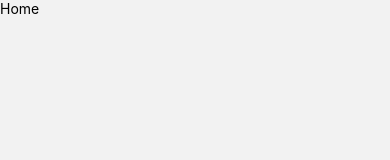
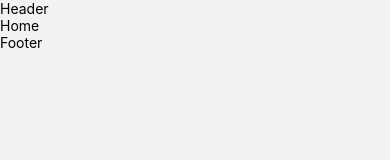
Before and after one commit to naseemkhandev/native-ecommerce-app, a React Native app in the folder client/: screen /Home in a window 390 px wide. Shown: the top 160 px of the page. Built offline with nearby package versions, Linux system fonts and the light colour scheme.

Commit message:
feat: Add App Layout

```diff
--- /dev/null
+++ b/client/src/layouts/Footer.jsx
@@ -0,0 +1,10 @@
+import {View, Text} from 'react-native';
+
+const Footer = () => {
+  return (
+    <View>
+      <Text>Footer</Text>
+    </View>
+  );
+};
+export default Footer;
--- /dev/null
+++ b/client/src/layouts/Header.jsx
@@ -0,0 +1,10 @@
+import {View, Text} from 'react-native';
+
+const Header = () => {
+  return (
+    <View>
+      <Text>Header</Text>
+    </View>
+  );
+};
+export default Header;
--- /dev/null
+++ b/client/src/layouts/RootLayout.jsx
@@ -0,0 +1,15 @@
+import {View, SafeAreaView} from 'react-native';
+
+import Header from './Header';
+import Footer from './Footer';
+
+const RootLayout = ({children}) => {
+  return (
+    <SafeAreaView>
+      <Header />
+      <View>{children}</View>
+      <Footer />
+    </SafeAreaView>
+  );
+};
+export default RootLayout;
--- a/client/src/screens/Home.jsx
+++ b/client/src/screens/Home.jsx
@@ -1,10 +1,12 @@
-import {View, Text} from 'react-native';
+import {Text} from 'react-native';
+
+import RootLayout from '../layouts/RootLayout';
 
 const Home = () => {
   return (
-    <View>
+    <RootLayout>
       <Text className="text-3xl text-orange-500">Home</Text>
-    </View>
+    </RootLayout>
   );
 };
 export default Home;
```
